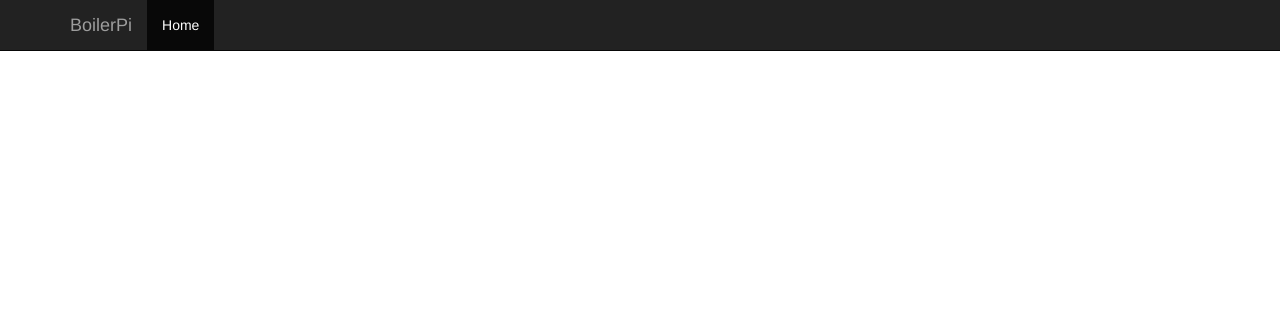
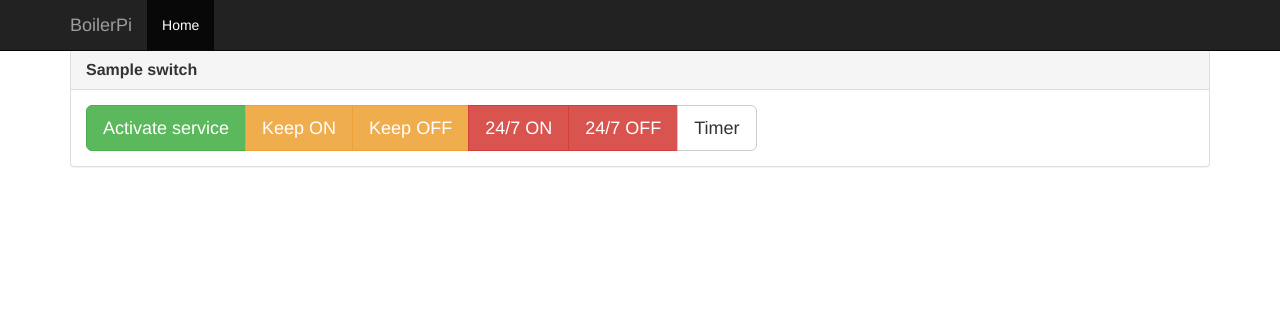
Before and after one commit to mpiraux/switch.py, a Python web app: template boiler/templates/index.html in a window 1280 px wide. Shown: the top 311 px of the page. Run offline with Jinja, Linux system fonts and the light colour scheme; the template is opened without the code that fills it: most values are stand-ins (such as "Sample title", 1, 10 or a date in 2020); some libraries are stand-ins or nearby versions.

Commit message:
Loaded switches are displayed in home page

```diff
--- a/boiler/templates/base.html
+++ b/boiler/templates/base.html
@@ -3,12 +3,23 @@
 <head>
     {% block head %}
         <meta charset="UTF-8">
-        <link rel="stylesheet" href="{{ url_for('bower.static', filename='jquery-ui/themes/smoothness/jquery-ui.css') }}"/>
-        <link rel="stylesheet" href="{{ url_for('bower.static', filename='bootstrap/dist/css/bootstrap.css') }}"/>
+        {% block styles %}
+            <link rel="stylesheet" href="{{ url_for('bower.static', filename='jquery-ui/themes/smoothness/jquery-ui.css') }}"/>
+            <link rel="stylesheet" href="{{ url_for('bower.static', filename='bootstrap/dist/css/bootstrap.css') }}"/>
+            <style>
+                body {
+                    padding-top: 50px;
+                }
+            </style>
+        {% endblock %}
         <title>{% block title %}{% endblock %}</title>
     {% endblock %}
 </head>
 <body>
+{% set navigation_bar = [
+    ('/', 'index', 'Home')
+] -%}
+{% set active_page = active_page|default('index') -%}
 {% block navbar %}
     <div class="navbar navbar-inverse navbar-fixed-top" role="navigation">
         <div class="container">
@@ -19,11 +30,15 @@
                     <span class="icon-bar"></span>
                     <span class="icon-bar"></span>
                 </button>
-                <a class="navbar-brand" href="index.html">BoilerPi</a>
+                <a class="navbar-brand" href="/">BoilerPi</a>
             </div>
             <div class="collapse navbar-collapse">
                 <ul class="nav navbar-nav">
-                    <li class="active"><a href="">Home</a></li>
+                    {% for href, id, caption in navigation_bar %}
+                        <li{% if id == active_page %} class="active"{% endif %}>
+                            <a href="{{ href|e }}">{{ caption|e }}</a>
+                        </li>
+                    {% endfor %}
                 </ul>
             </div>
         </div>
--- a/boiler/templates/index.html
+++ b/boiler/templates/index.html
@@ -1,5 +1,50 @@
 {% extends 'base.html' %}
+{% set active_page = 'index' %}
+
 {% block title %}BoilerPi{% endblock %}
+
+{% macro switch_mode_button(class, tooltip, text) %}
+    <button type="button" class="btn btn-lg {{ class }}"
+            data-toggle="tooltip" data-placement="top" data-container="body" title="{{ tooltip }}">
+        {{ text }}
+    </button>
+{% endmacro %}
+
+{% macro switch_mode_buttons(class='btn-group hidden-xs') %}
+    <div class="{{ class }}" data-toggle="buttons">
+        {{ switch_mode_button('btn-success', 'Start the automation service for this switch', 'Activate service') }}
+        {{ switch_mode_button('btn-warning', 'Keep the switch on until the next scheduled event', 'Keep ON') }}
+        {{ switch_mode_button('btn-warning', 'Keep the switch off until the next scheduled event', 'Keep OFF') }}
+        {{ switch_mode_button('btn-danger', 'Keep the switch on continuously', '24/7 ON') }}
+        {{ switch_mode_button('btn-danger', 'Keep the switch off continuously', '24/7 OFF') }}
+        <button id="timer-btn" type="button" class="btn btn-lg btn-default" data-html="true"
+                data-toggle="popover" data-placement="top"
+                data-content='TODO'>
+            Timer
+        </button>
+    </div>
+{% endmacro %}
+
 {% block content %}
-    Hello, world!
+    {% for switch in switch_manager %}
+        <div class="panel panel-default">
+        <div class="panel-heading">
+            <h3 class="panel-title"><strong>{{ switch['name'] }}</strong></h3>
+        </div>
+        <div id="pump-panel-body" class="panel-body">
+            {{ switch_mode_buttons() }}
+            {{ switch_mode_buttons(class='btn-group-vertical visible-xs') }}
+        </div>
+    </div>
+    {% endfor %}
 {% endblock %}
+
+{% block scripts %}
+    {{ super() }}
+    <script>
+        $(document).ready(function () {
+            $('[data-toggle="tooltip"]').tooltip();
+            $('[data-toggle="popover"]').popover();
+        });
+    </script>
+{% endblock %}
```
